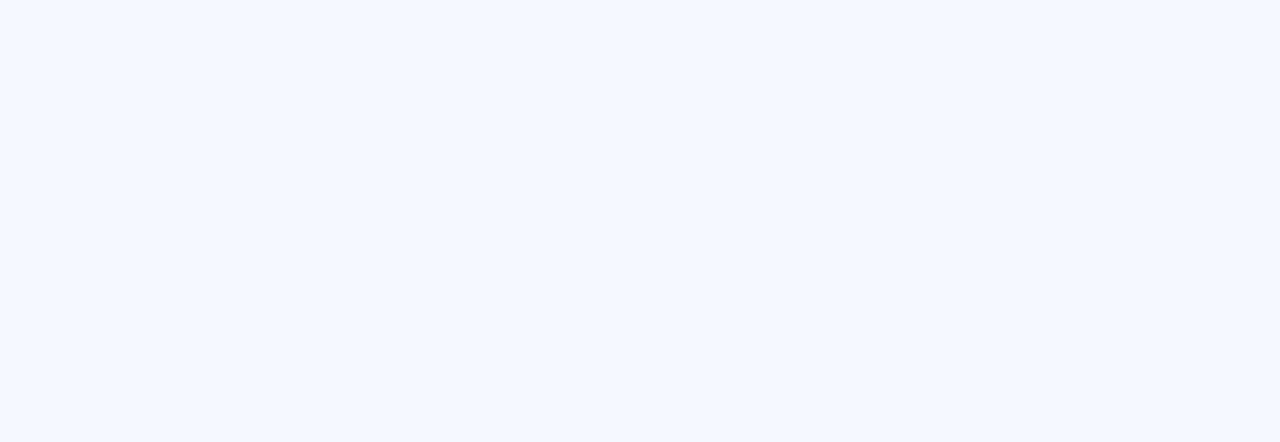
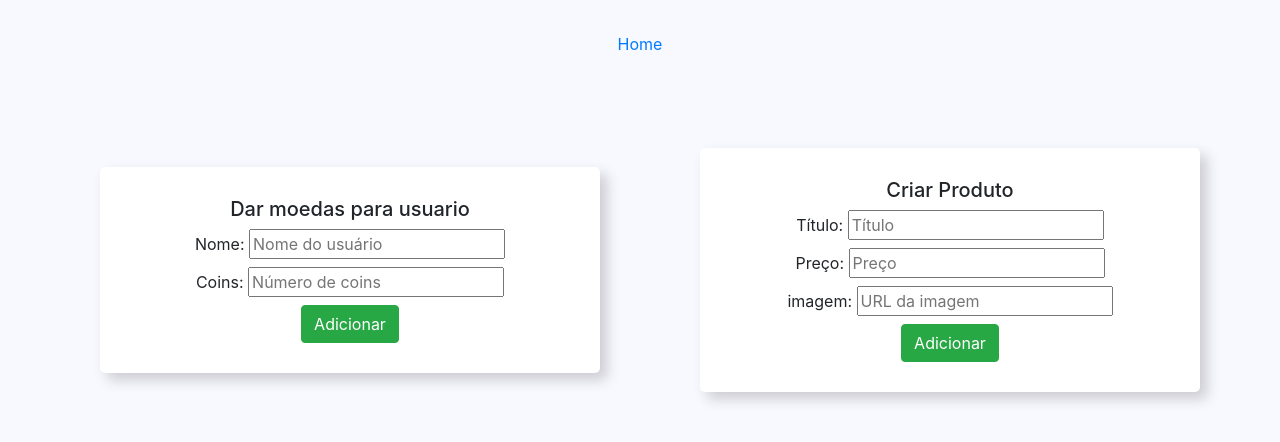
Before and after one commit to Davisralves/loja_virtual, a React (Create React App) app in the folder front-end/: page /admin in a window 1280 px wide. Before the commit this address had no page. Shown: the top 442 px of the page. Built offline with nearby package versions, Linux system fonts and the light colour scheme.

Commit message:
criando tela do admin

```diff
--- a/front-end/src/Pages/Login/Login.tsx
+++ b/front-end/src/Pages/Login/Login.tsx
@@ -19,8 +19,6 @@ function Login() {
 
 	const handleError = (error: string) => {
 		setError(error);
-		setEmail("");
-		setPassword("");
 	};
 
 	const handleClick = async (
--- /dev/null
+++ b/front-end/src/Pages/admin/Admin.tsx
@@ -0,0 +1,30 @@
+import React from "react";
+import { useContext } from "react";
+import AppContext from "../../context/context";
+import { useNavigate } from "react-router-dom";
+import { Link } from "react-router-dom";
+import GiveCoins from "../../components/GiveCoins/GiveCoins";
+import CreateProduct from "../../components/CreateProduct/CreateProduct";
+import "./admin.css";
+function Admin() {
+	const user = useContext(AppContext);
+	const navigate = useNavigate();
+	if (!user.admin) navigate("/home");
+	return (
+		<main className="mainAdmin">
+			<div>
+				<Link to="/home">Home</Link>
+			</div>
+      <section className="formMain">
+			<div className="formSection">
+				<GiveCoins />
+			</div>
+			<div className="formSection">
+				<CreateProduct />
+			</div>
+      </section>
+		</main>
+	);
+}
+
+export default Admin;
--- /dev/null
+++ b/front-end/src/Pages/admin/admin.css
@@ -0,0 +1,32 @@
+.mainAdmin {
+  display: flex;
+  align-items: center;
+  flex-direction: column;
+  margin-top: 2em;
+}
+
+.formSection {
+  margin-top: 2em;
+}
+
+.formMain {
+  display: flex;
+  width: 100%;
+  align-items: center;
+  flex-wrap: wrap;
+  flex-direction: row;
+}
+
+.adminForm {
+	display: flex;
+	margin-top: 10%;
+  margin-left: 100px;
+	flex-direction: column;
+	align-items: center;
+	background-color: white;
+	border-radius: 5px;
+	box-shadow: 7px 7px 13px 0px rgba(50, 50, 50, 0.22);
+	padding: 30px;
+	transition: all 0.3s ease-out;
+	width: 500px;
+}
--- a/front-end/src/app.tsx
+++ b/front-end/src/app.tsx
@@ -5,7 +5,7 @@ import {Login, Home} from "./Pages";
 import reportWebVitals from "./reportWebVitals";
 import Provider from "./context/userContext";
 import SingUp from "./Pages/SingUp/SingUp";
-
+import Admin from "./Pages/admin/Admin";
 export default function App() {
   return (
     <BrowserRouter>
@@ -14,6 +14,7 @@ export default function App() {
         <Route path="/" element={<Login />} />
         <Route path="/singUp" element={<SingUp />} />
         <Route path="/home" element={<Home />} />
+        <Route path="/admin" element={<Admin />} />
       </Routes>
     </Provider>
     </BrowserRouter>
--- /dev/null
+++ b/front-end/src/components/CreateProduct/CreateProduct.tsx
@@ -0,0 +1,40 @@
+import React from "react";
+//title: string, thumbnail: string, price: numbe
+function CreateProduct() {
+	return (
+		<form className="adminForm">
+      <h5>Criar Produto</h5>
+
+			<label htmlFor="titulo">
+        Título:
+        {' '}
+			<input
+				type="text"
+				id="titulo"
+				placeholder="Título"
+			/>
+      </label>
+			<label htmlFor="preço">
+        Preço:
+        {' '}
+			<input
+				type="text"
+				id="preço"
+				placeholder="Preço"
+			/>
+      </label>
+      <label htmlFor="imageUrl">
+        imagem:
+        {' '}
+			<input
+				type="text"
+				id="imageUrl"
+				placeholder="URL da imagem"
+			/>
+      </label>
+      <button className="btn btn-success">Adicionar</button>
+		</form>
+	);
+}
+
+export default CreateProduct;
--- /dev/null
+++ b/front-end/src/components/GiveCoins/GiveCoins.tsx
@@ -0,0 +1,32 @@
+import React from "react";
+
+function GiveCoins() {
+	return (
+		<form className="adminForm">
+      <h5>Dar moedas para usuario</h5>
+
+			<label htmlFor="username">
+        Nome:
+        {' '}
+      <input
+				type="text"
+				id="username"
+				placeholder="Nome do usuário"
+			/>
+      </label>
+
+			<label htmlFor="coins">
+        Coins:
+        {' '}
+      <input
+				type="number"
+				id="coins"
+				placeholder="Número de coins"
+			/>
+      </label>
+      <button className="btn btn-success">Adicionar</button>
+		</form>
+	);
+}
+
+export default GiveCoins;
--- a/front-end/src/components/Header/Header.tsx
+++ b/front-end/src/components/Header/Header.tsx
@@ -11,6 +11,7 @@ const user: IUserContext = useContext(AppContext);
       <div data-testid="userName"><b>Olá {user.name}</b></div>
       <div data-testid="cart">
       <Link to="/cart">Carrinho</Link>
+      {user.admin ? <Link to="/admin">Admin</Link> : null}
       </div>
       <div data-testid="coins">
         Moedas: {user.coins}
--- a/front-end/src/components/Products/Products.tsx
+++ b/front-end/src/components/Products/Products.tsx
@@ -15,7 +15,7 @@ function Products({ products }: Props) {
 			<div key={index} className="productCard">
 				<h5>{title}</h5>
 				<img alt="smartphone" src={thumbnail} className="productImg"></img>
-				<div className="price">{`R$ ${price},00`}</div>
+				<div className="price">{`R$ ${price.toFixed(2).replace('.', ',')}`}</div>
 			</div>
 		));
 	};
```
